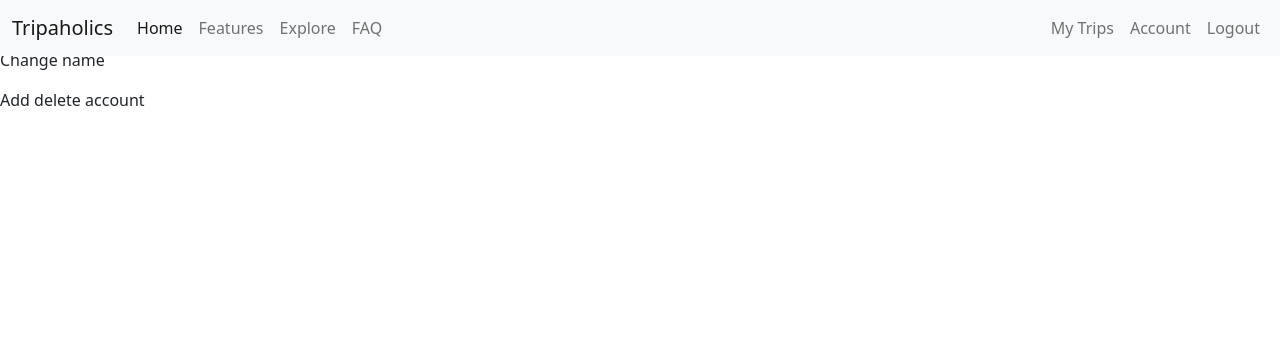
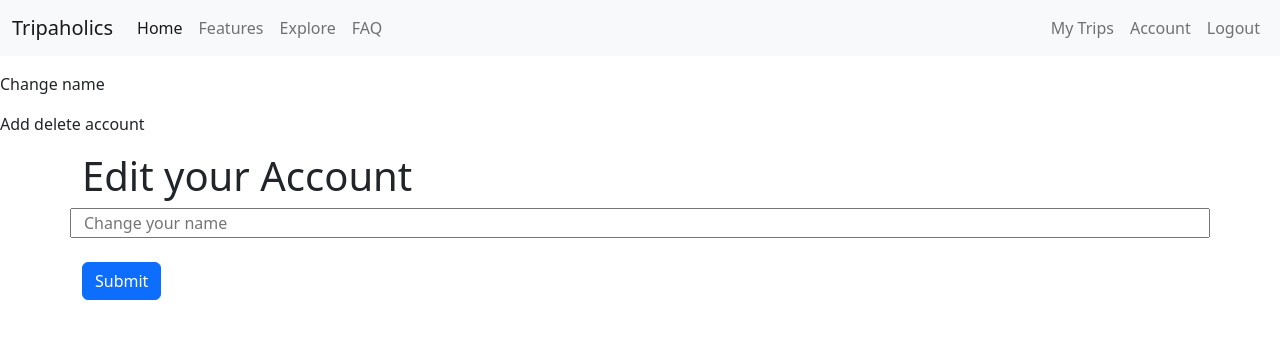
Before and after one commit to rdpfeifle/Travel-web-app, a Flask app: page /account in a window 1280 px wide. Shown: the top 339 px of the page. Run offline with Flask 3, Linux system fonts and the light colour scheme; the visitor is signed in with stand-in values (Sample User, id 1); some libraries are stand-ins or nearby versions.

Commit message:
Added edit user info functionality

```diff
--- a/server.py
+++ b/server.py
@@ -105,7 +105,7 @@ def register_user():
     email = request.form.get("email")
     password = request.form.get("password")
 
-    existing_user = crud.get_user_by_email_and_pass(email, password)
+    existing_user = crud.get_user_by_email(email)
 
     # adding hash password here
     # hashed_password = argon2.hash(password)
@@ -155,6 +155,33 @@ def user_account():
 
     return render_template("account.html")
 
+
+@app.route("/edit-account", methods=["POST"])
+def edit_user_account():
+    """Edit user info."""
+
+    # user_id = request.form.get("user_id")
+    first_name = request.form.get("fname")
+
+    user_id = session.get("user_id")
+
+    user = crud.get_user_by_id(user_id)
+
+    # user.fname = first_name
+    # db.session.commit()
+    # return redirect(f"/account")
+
+    if "user_id" in session:
+
+        if first_name != "":
+            user.fname = first_name
+
+        # then commit to the db
+        db.session.commit()
+
+        return redirect(f"/my-trips")
+
+    return redirect("/")
 
 ##--------------------- USER'S TRIPS ---------------------##
 @app.route("/my-trips")
--- a/templates/account.html
+++ b/templates/account.html
@@ -1,12 +1,37 @@
 {% extends 'base.html' %}
 
-{% block title %} Settings | Tripaholics{% endblock %}
+{% block title %} Account | Tripaholics{% endblock %}
 
 {% block head %}
 {% endblock %}
 
 {% block body %}
+
+<br>
+
 <p>Change name</p>
 <p>Add delete account</p>
 
+{% if "user_id" in session %}
+<div class="container">
+
+    <h1>Edit your Account</h1>
+
+    <form action="/edit-account" method="POST">
+
+        <input type="hidden" name="user_id">
+
+        <div class="row">
+            <input type="text" name="fname" placeholder="Change your name">
+        </div>
+
+        <br>
+
+        <button type="submit" class="btn btn-primary">Submit</button>
+
+    </form>
+
+</div>
+{% endif %}
+
 {% endblock %}
```
